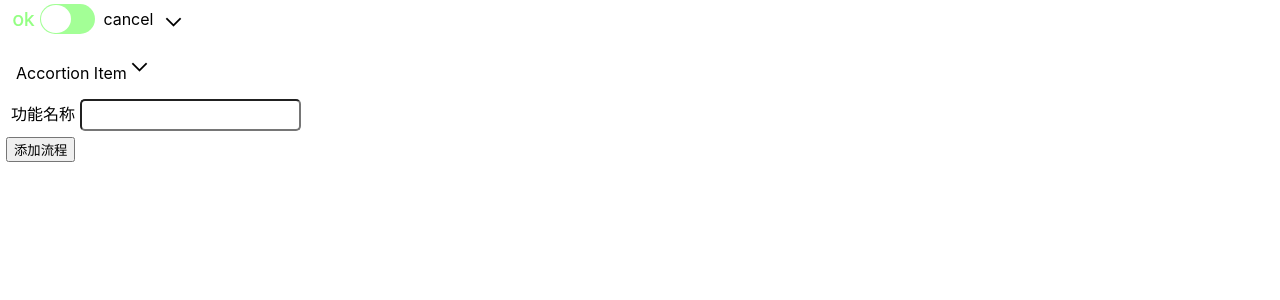
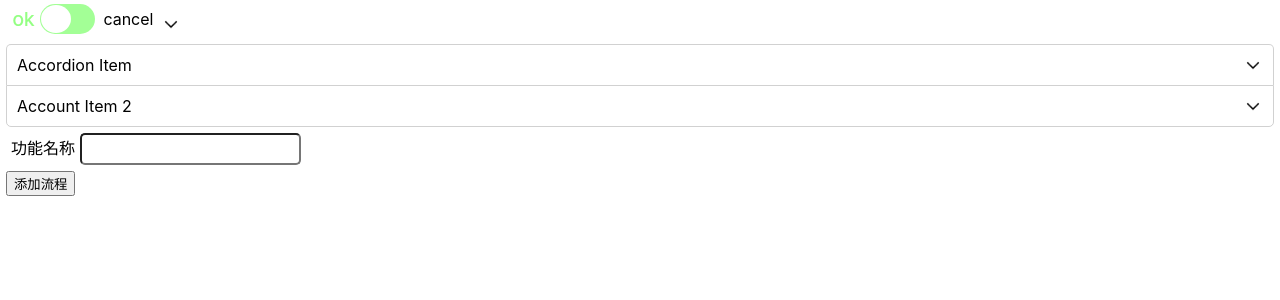
Before and after one commit to xiaobin3031/automation-ui, a React (Create React App) app: page / in a window 1280 px wide. Shown: the top 300 px of the page. Built offline with nearby package versions, Linux system fonts and the light colour scheme.

Commit message:
Accordion，暂时不支持合并其他

```diff
--- a/src/component/Accordion.js
+++ b/src/component/Accordion.js
@@ -1,66 +1,139 @@
-import { useRef } from 'react';
+import React, { useRef, useState } from 'react';
 import '../css/accordion.css'
 import Icon from './Icon';
 
-export function AccordionItem({children, ...props}){
+let accordionGlobalId = 1;
 
-  return (
-    <div className="x-accordion-item" {...props}>
-      {children}
-    </div>
-  )
-}
-
-export function AccordionHeader({title="Accortion Item", subTitle, open, ...props}){
+function AccordionHeader({title="Accortion Item", subTitle, isOpen}){
 
   let icon;
 
-  if(open){
+  if(isOpen){
     icon = <Icon iconType="up" />
   }else{
     icon = <Icon iconType="down" />
   }
 
-  const _iconRef = useRef(null);
-  const _headerRef = useRef(null);
+  return (
+    <>
+      <span className='title'>{title}</span>
+      {
+        !!subTitle && <span className='sub-title'>{subTitle}</span>
+      }
+      <span className='icon'>{icon}</span>
+    </>
+  )
+}
 
-  function clickHeader(){
-
-  }
+function AccordionContent({content}){
 
   return (
-    <div className="x-accordion-header" {...props} onClick={clickHeader} ref={_headerRef}>
-      <span className='x-accordion-header-title'>{title}</span>
-      {
-        !!subTitle && <span className='x-accordion-header-sub-title'>{subTitle}</span>
-      }
-      <span ref={_iconRef}>{icon}</span>
+    <div style={{
+      padding: "8px 12px"
+    }}>
+      {content}
     </div>
   )
 }
 
-export function AccordionContent({children, ...props}){
+function AccordionItem({title, subTitle, content, open, item, index, renderHeader, renderContent, openOne, collsapeOther}){
+
+  const opens = useRef(!!item[open]);
+  const _itemRef = useRef(null);
+
+  function contentTransitionEnd(){
+    if(opens.current){
+      _itemRef.current.classList.remove('expanding');
+      _itemRef.current.classList.add('expand');
+    }else{
+      _itemRef.current.classList.remove('collsaping');
+      _itemRef.current.classList.add('collsape');
+    }
+  }
+
+  function setAnimation($dom, name){
+    if(!$dom) return;
+    $dom.style.animation = `${name} .3s ease`
+    $dom.style.animationFillMode = 'forwards'
+  }
+
+  function getHeaderIconDom(){
+    const _children = _itemRef.current.children[0].children;
+    for(let i = 0;i<_children.length;i++){
+      if(_children[i].classList.contains('icon')){
+        return _children[i].firstChild;
+      }
+    }
+    return null;
+  }
+
+  function changeOpenState(){
+    opens.current = !opens.current;
+    if(opens.current){
+      setAnimation(getHeaderIconDom(), 'x-accordion-header-open')
+      _itemRef.current.classList.remove('collsape');
+      _itemRef.current.classList.add('expanding');
+    }else{
+      setAnimation(getHeaderIconDom(), 'x-accordion-header-close')
+      _itemRef.current.classList.remove('expand');
+      _itemRef.current.classList.add('collsaping');
+    }
+  }
 
   return (
-    <div className="x-accordion-content" {...props}>
-      {children}
+    <div className={`item${opens.current ? ' expand' : ' collsape'}`} ref={_itemRef}>
+      <div className='header' onClick={() => changeOpenState()}>
+        {!!renderHeader ? renderHeader(item, index) : <AccordionHeader title={item[title]} subTitle={item[subTitle]} isOpen={opens.current}/>}
+      </div>
+      <div className='content' onTransitionEnd={contentTransitionEnd}>
+        {!!renderContent ? renderContent(item, index) : <AccordionContent content={item[content]}/>}
+      </div>
     </div>
   )
 }
 
-export function Accordion({children, ...props}){
-
-  console.log('accordion.children', children);
+export function Accordion({
+  list,
+  key = "_key",
+  title = "_title",
+  subTitle = "_subTitle",
+  content = "_content",
+  open = "_open",
+  renderHeader,
+  renderContent,
+  ...props}){
 
   const _accrodionRef = useRef(null);
+  const [_list, setList] = useState(list);
 
-  function changeOpen(open){
-
+  function getItemKey(item){
+    let _key = item[key];
+    if(!_key){
+      _key = `accortion-item-${accordionGlobalId++}`
+    }
+    return _key;
   }
 
   return (
     <div className="x-accordion" {...props} ref={_accrodionRef}>
-      {children}
+      {
+        !!list && list.length > 0 &&
+        list.map((a, index) => {
+          return (
+            <AccordionItem key={getItemKey(a)}
+              item={a}
+              title={title}
+              subTitle={subTitle}
+              content={content}
+              open={open}
+              index={index}
+              openOne
+              renderContent={renderContent}
+              renderHeader={renderHeader}
+            />
+          )
+        })
+      }
     </div>
   )
 }
--- a/src/component/Icon.js
+++ b/src/component/Icon.js
@@ -4,7 +4,7 @@ const images = resource.keys().reduce((b, a) => {
   b[_item.replace(/\..+?$/, '')] = resource(a);
   return b;
 }, {});
-const _initSize = 25;
+const _initSize = 20;
 
 export default function Icon({iconType, size = 'sm', ...props}){
 
--- a/src/css/accordion.css
+++ b/src/css/accordion.css
@@ -1,12 +1,82 @@
 .x-accordion {
-
+  /*border: 1px solid #c3c3c3c3;
+  border-radius: 10px;*/
+  --ac-border-radius: 5px;
 }
-.x-accordion-header {
+.x-accordion > .item {
+  border: 1px solid #c3c3c3c3;
+}
+.x-accordion > .item:not(:last-child) {
+  border-bottom-style: none;
+}
+.x-accordion > .item:first-child {
+  border-top-left-radius: var(--ac-border-radius);
+  border-top-right-radius: var(--ac-border-radius);
+}
+.x-accordion > .item:last-child {
+  border-bottom-left-radius: var(--ac-border-radius);
+  border-bottom-right-radius: var(--ac-border-radius);
+}
+.x-accordion .header {
   padding: 10px;
 }
-.x-accordion-content {
-
+.x-accordion > .item:first-child > .header {
+  border-top-left-radius: var(--ac-border-radius);
+  border-top-right-radius: var(--ac-border-radius);
 }
-.x-accordion-item {
-
+.x-accordion > .item:not(.collsape) .content {
+  border-top: 1px solid #c3c3c3;
 }
+.x-accordion .header > .icon {
+  float: right;
+}
+.x-accordion .content {
+  --max-height: 100px;
+  max-height: 0;
+  overflow-x: hidden;
+  overflow-y: scroll;
+}
+.x-accordion > .item.collsaping .header {
+  background-color: rgba(0, 0, 0, 0);
+  transition: background-color 0.3s ease;
+}
+.x-accordion > .item.collsape .header {
+  background-color: rgba(0, 0, 0, 0);
+}
+.x-accordion > .item.collsaping .content {
+  max-height: 0px;
+  transition: max-height .3s ease;
+}
+.x-accordion > .item.collsape .content{
+  max-height: 0px;
+}
+.x-accordion > .item.expanding .content {
+  max-height: var(--max-height);
+  transition: max-height .3s ease;
+}
+.x-accordion > .item.expand .content{
+  max-height: var(--max-height);
+}
+.x-accordion > .item.expanding .header{
+  background-color: lightblue;
+  transition: background-color 0.3s ease;
+}
+.x-accordion > .item.expand .header{
+  background-color: lightblue;
+}
+@keyframes x-accordion-header-open {
+  from {
+    rotate: 0deg;
+  }
+  to {
+    rotate: 180deg;
+  }
+}
+@keyframes x-accordion-header-close {
+  from {
+    rotate: 180deg;
+  }
+  to {
+    rotate: 0deg;
+  }
+}
--- a/src/page/flow/Scene.js
+++ b/src/page/flow/Scene.js
@@ -5,7 +5,18 @@ import Row from "../../component/Row";
 import FlowList from "./FlowList";
 import Switch from "../../component/Switch";
 import Icon from "../../component/Icon";
-import { Accordion, AccordionContent, AccordionHeader, AccordionItem } from "../../component/Accordion";
+import { Accordion } from "../../component/Accordion";
+
+const accordionList = [
+  {
+    _title: "Accordion Item",
+    _content: "GoGoGo"
+  },
+  {
+    _title: "Account Item 2",
+    _content: "GoGoGo2"
+  }
+];
 
 export default function Scene(){
 
@@ -33,12 +44,9 @@ export default function Scene(){
         <Icon iconType="down" />
       </Row>
       <Row>
-        <Accordion>
-          <AccordionItem>
-            <AccordionHeader></AccordionHeader>
-            <AccordionContent></AccordionContent>
-          </AccordionItem>
-        </Accordion>
+        <Accordion
+          list={accordionList}
+        />
       </Row>
       <Row>
         <Label>功能名称</Label>
```
